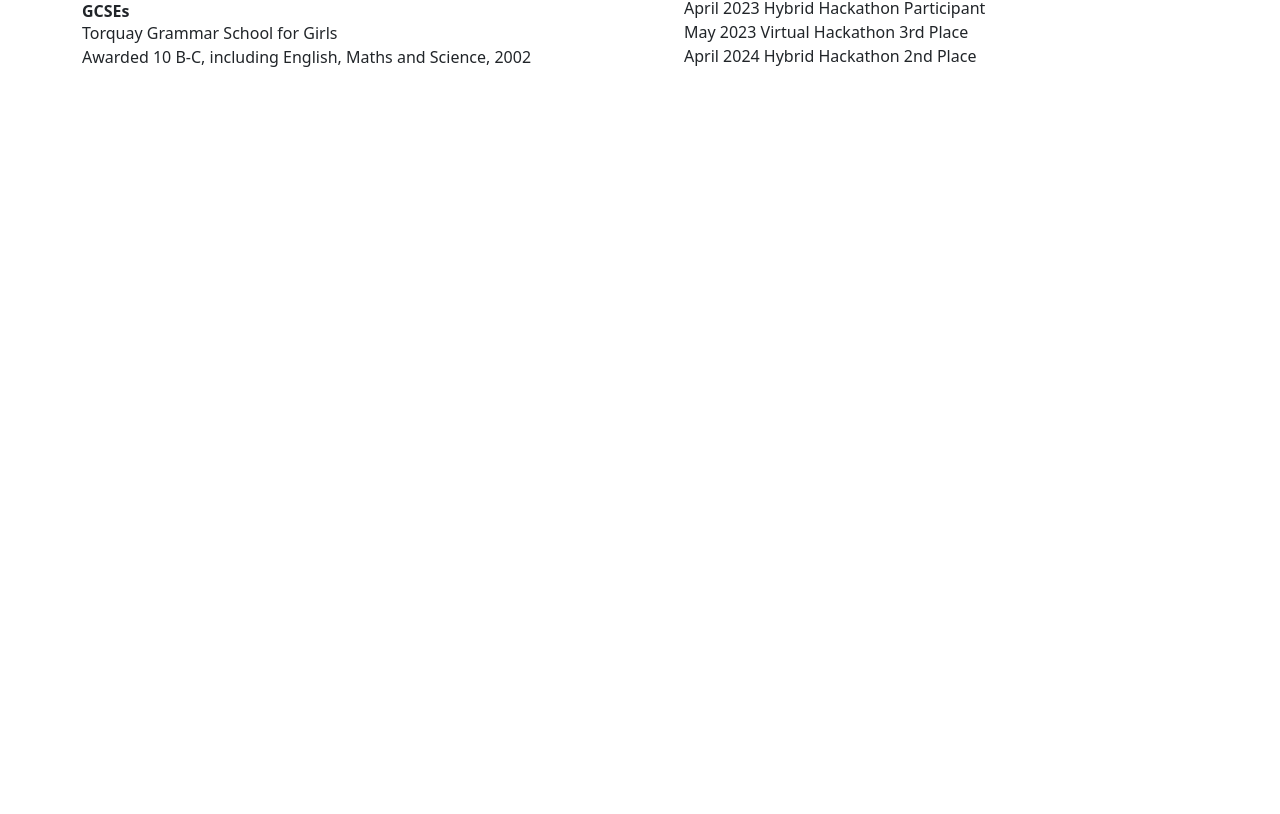
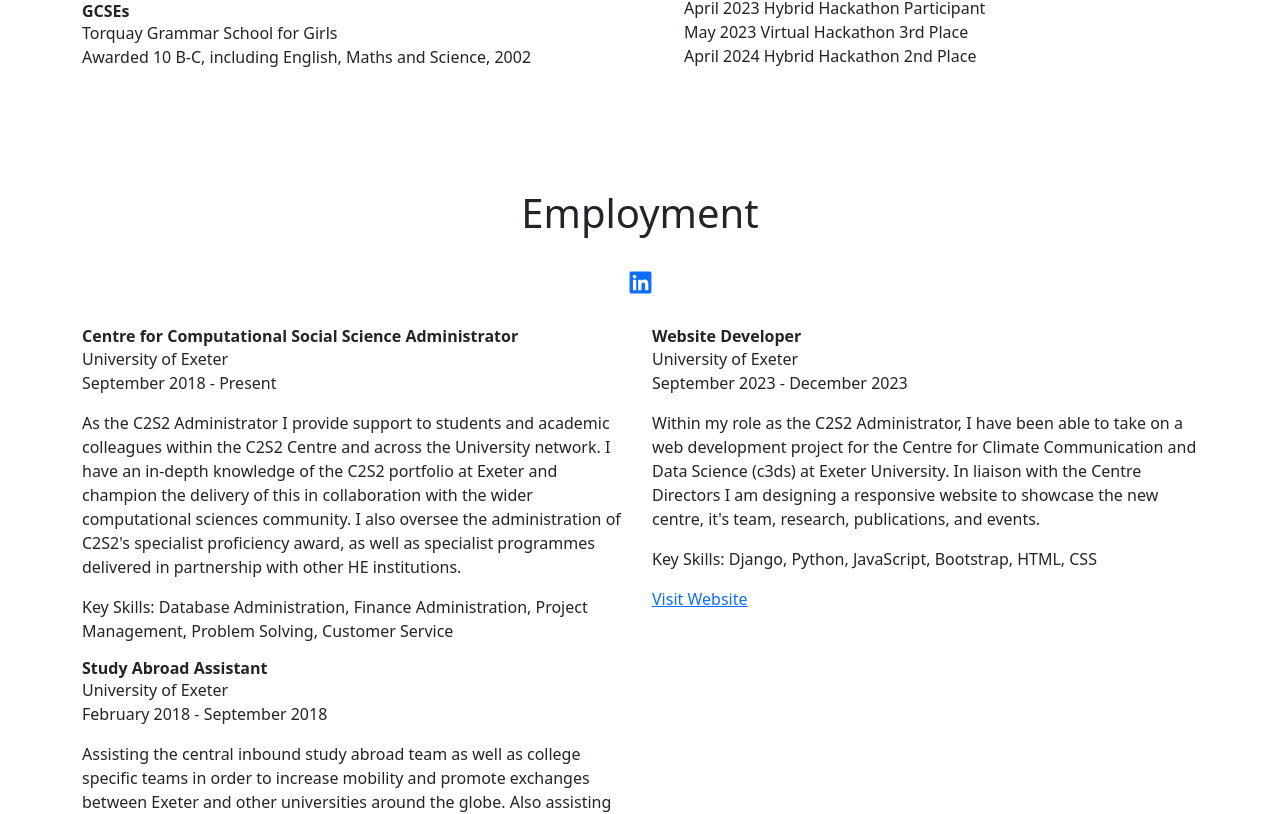
Before and after one commit to llewellynksj/portfolio, a React (Vite) app: page / in a window 1280 px wide. Shown: the part 2254-3068 px from the top of the page. Before the commit the page ends 2387 px from the top, so only its background shows below. Built offline with nearby package versions, Linux system fonts and the light colour scheme.

Commit message:
Add JobRole component

```diff
--- a/src/App.jsx
+++ b/src/App.jsx
@@ -4,9 +4,7 @@
 import Home from './pages/Home';
 import Projects from './pages/Projects';
 import Education from './pages/Education';
-
-// Bootstrap
-import { Container } from 'react-bootstrap';
+import Employment from './pages/Employment';
 
 
 function App() {
@@ -20,6 +18,7 @@
           <About />
           <Projects />
           <Education />
+          <Employment />
 
       </div>
 
--- /dev/null
+++ b/src/components/JobRole.jsx
@@ -0,0 +1,16 @@
+import React from 'react';
+
+const JobRole = ({ job_title, start_date, end_date, employer, description, skills, web_link }) => {
+  return (
+    <div>
+      <h6 className="mb-0"><strong>{job_title}</strong></h6>
+      <p className="mb-0">{employer}</p>
+      <p>{start_date} - {end_date}</p>
+      <p>{description}</p>
+      <p>Key Skills: {skills}</p>
+      {web_link && <a href={web_link} target="_blank" rel="noopener" aria-label="visit related website (opens in new tag)">Visit Website</a>}
+    </div>
+  );
+};
+
+export default JobRole;
--- a/src/pages/Education.jsx
+++ b/src/pages/Education.jsx
@@ -1,5 +1,4 @@
 import React from 'react'
-import { FaLinkedin } from "react-icons/fa";
 import Qualification from '../components/Qualification';
 import Certificate from '../components/Certificate';
 
@@ -13,9 +12,7 @@
     <div className="w-100 my-4 py-4">
       <Container>
         <h1 className='text-center p-4 m-2'>Education</h1>
-        {/* <div className='d-flex justify-content-center pb-3'>
-          <a href="#" className=''><FaLinkedin size={25} /></a>
-        </div> */}
+
 
         <Row className="flex-column flex-lg-row justify-content-center mt-3">
           <Col>
--- a/src/pages/Employment.jsx
+++ b/src/pages/Employment.jsx
@@ -0,0 +1,35 @@
+import React from 'react'
+import { FaLinkedin } from "react-icons/fa";
+import JobRole from '../components/JobRole';
+
+// Bootstrap
+import Container from 'react-bootstrap/Container';
+import Row from 'react-bootstrap/Row';
+import Col from 'react-bootstrap/Col';
+
+const Employment = () => {
+  return (
+    <div className="w-100 my-4 py-4">
+      <Container>
+        <h1 className='text-center p-4 m-2'>Employment</h1>
+        <div className='d-flex justify-content-center pb-3'>
+          <a href="#" className=''><FaLinkedin size={25} /></a>
+        </div>
+
+        <Row className="flex-column flex-lg-row justify-content-center mt-3">
+          <Col>
+            < JobRole job_title="Centre for Computational Social Science Administrator" start_date="September 2018" end_date="Present" employer="University of Exeter" description="As the C2S2 Administrator I provide support to students and academic colleagues within the C2S2 Centre and across the University network. I have an in-depth knowledge of the C2S2 portfolio at Exeter and champion the delivery of this in collaboration with the wider computational sciences community.
+            I also oversee the administration of C2S2's specialist proficiency award, as well as specialist programmes delivered in partnership with other HE institutions." skills="Database Administration, Finance Administration, Project Management, Problem Solving, Customer Service" />
+            < JobRole job_title="Study Abroad Assistant" start_date="February 2018" end_date="September 2018" employer="University of Exeter" description="Assisting the central inbound study abroad team as well as college specific teams in order to increase mobility and promote exchanges between Exeter and other universities around the globe. Also assisting with the organisation of partner visits and various business duties as required." skills="Database Administration, Data Entry, Event Organisation" />
+            < JobRole job_title="Customer Support Team Leader" start_date="February 2017" end_date="December 2017" employer="Explore Learniing" description="Ensuring the highest level of customer service was delivered to our clients and various stakeholders in line with the business' core values and beliefs. Assisting customers to meet the educational needs of their children and promoting a healthy and happy environment for learning." skills="Customer Service, Conflict Resolution, Leadership, Teamwork" />
+          </Col>
+          <Col>
+            < JobRole job_title="Website Developer" start_date="September 2023" end_date="December 2023" employer="University of Exeter" description="Within my role as the C2S2 Administrator, I have been able to take on a web development project for the Centre for Climate Communication and Data Science (c3ds) at Exeter University. In liaison with the Centre Directors I am designing a responsive website to showcase the new centre, it's team, research, publications, and events." skills="Django, Python, JavaScript, Bootstrap, HTML, CSS" web_link="https://c3ds-99d00e8e992e.herokuapp.com/" />
+          </Col>
+        </Row>
+      </Container>
+    </div>
+  );
+}
+
+export default Employment
```
